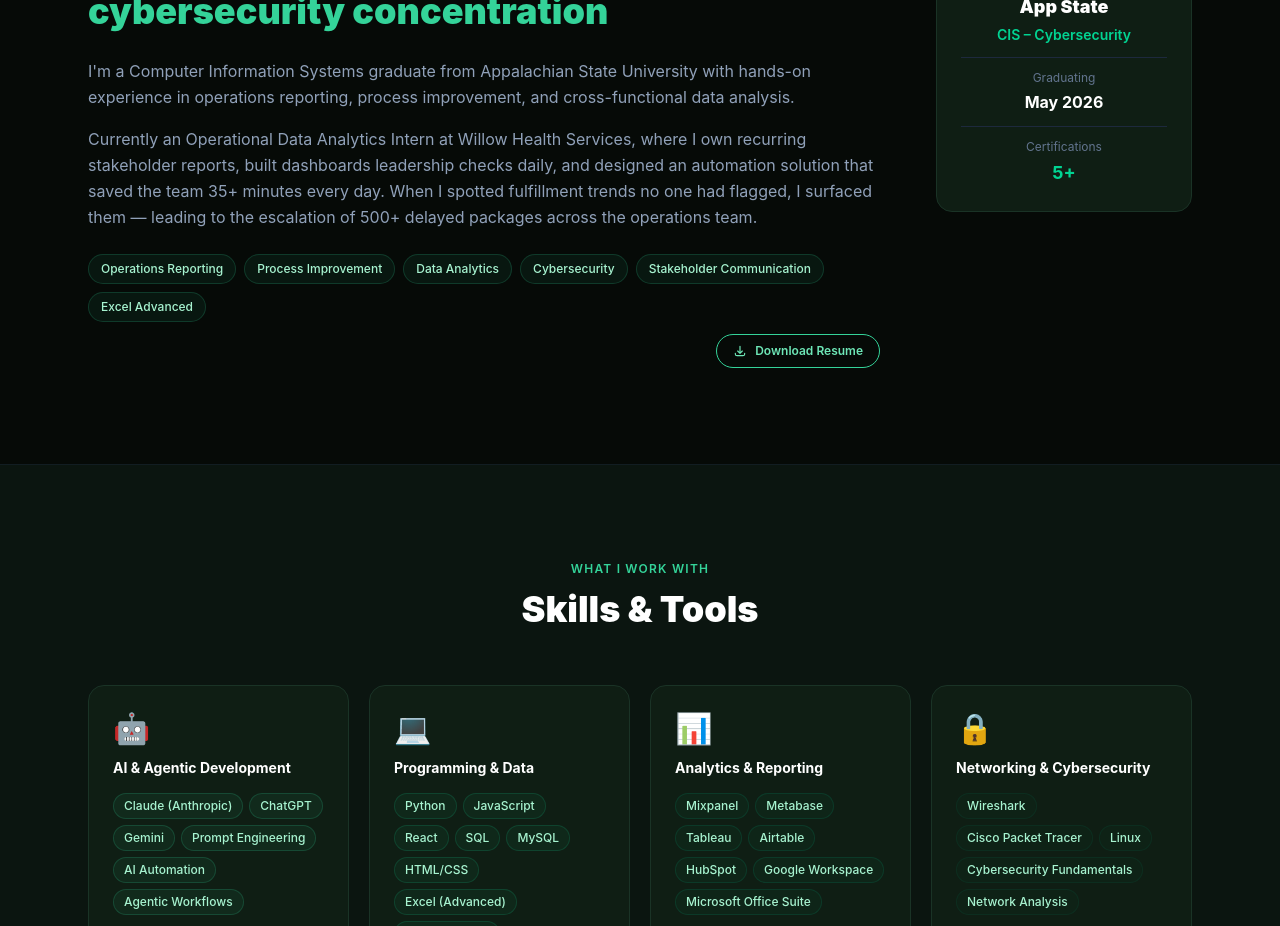
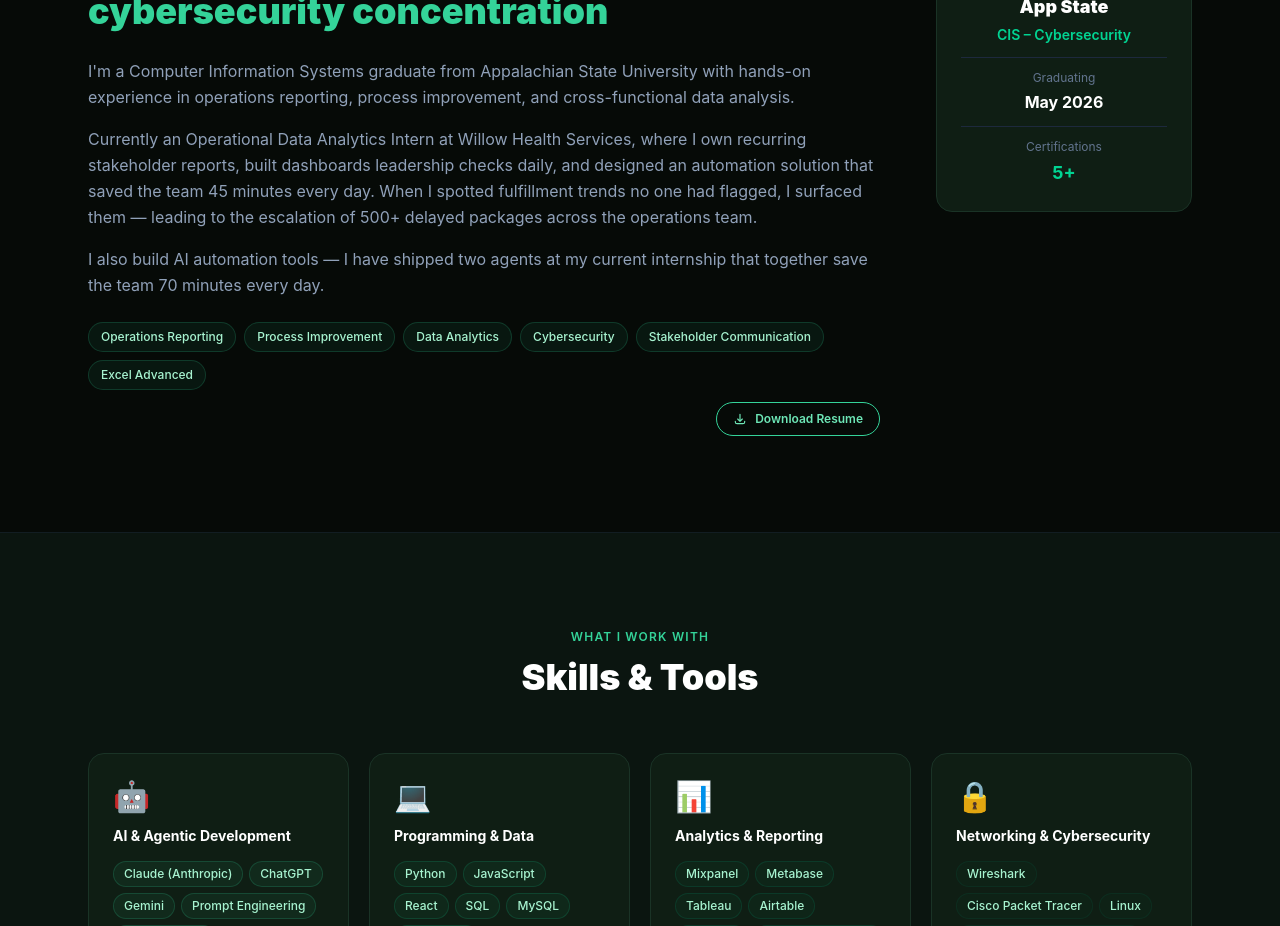
Before and after one commit to nevafrazier/nevafrazier, a React (Vite) app: page / in a window 1280 px wide. Shown: the part 980-1906 px from the top of the page. Built offline with nearby package versions, Linux system fonts and the light colour scheme.

Commit message:
Add AI automation tools line to About section

```diff
--- a/src/components/About.jsx
+++ b/src/components/About.jsx
@@ -13,12 +13,16 @@ export default function About() {
             with hands-on experience in operations reporting, process improvement, and
             cross-functional data analysis.
           </p>
-          <p className="text-slate-400 leading-relaxed mb-6">
+          <p className="text-slate-400 leading-relaxed mb-4">
             Currently an Operational Data Analytics Intern at Willow Health Services, where I own
             recurring stakeholder reports, built dashboards leadership checks daily, and designed
-            an automation solution that saved the team 35+ minutes every day. When I spotted
+            an automation solution that saved the team 45 minutes every day. When I spotted
             fulfillment trends no one had flagged, I surfaced them — leading to the escalation
             of 500+ delayed packages across the operations team.
+          </p>
+          <p className="text-slate-400 leading-relaxed mb-6">
+            I also build AI automation tools — I have shipped two agents at my current internship
+            that together save the team 70 minutes every day.
           </p>
           <div className="flex flex-wrap gap-3 items-center">
             <div className="flex flex-wrap gap-2">
```
